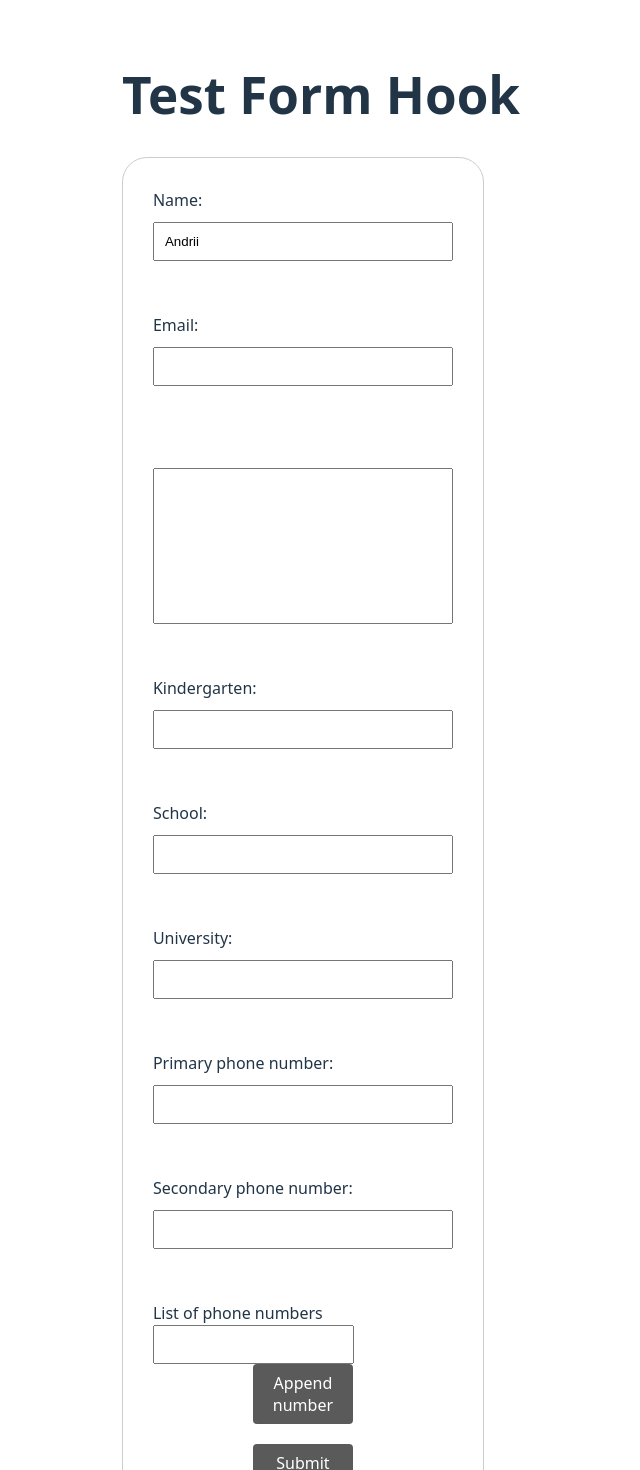
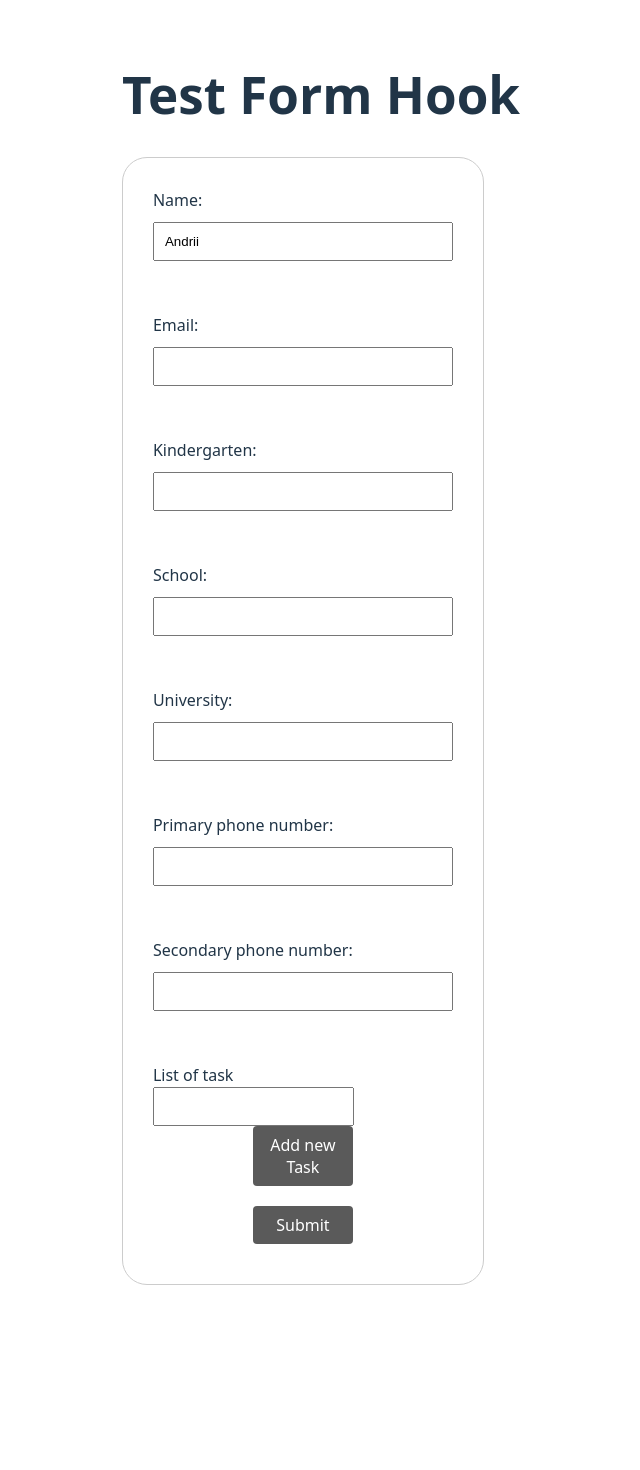
Before and after one commit to AndriyGazda/test-react-hook-form, a React (Vite) app: page / in a window 1280 px wide. Shown: the top 1470 px of the page, without its empty margins (319-959 px from the left). After the commit the page ends 1317 px from the top, so only its background shows below. Built offline with nearby package versions, Linux system fonts and the light colour scheme.

Commit message:
use new hook "useFieldArray"

```diff
--- a/src/form-component/form.tsx
+++ b/src/form-component/form.tsx
@@ -12,9 +12,12 @@ type TFormData = {
     university: string;
   };
   phoneNumber: string[];
-  phNumbers: {
-    number: string;
-  }[];
+  // phNumbers: {
+  //   number: string;
+  // }[];
+  taskAdd: {
+    task: string;
+  }[]
 };
 
 const FormComponent = () => {
@@ -45,13 +48,14 @@ const FormComponent = () => {
             university: ''
           },
           phoneNumber: ['', ''],
-          phNumbers: [{ number: '' }]
+          // phNumbers: [{ number: '' }],
+          taskAdd: [{task:''}]
         }
       }
     );
   const { errors } = formState;
   const { fields, append, remove } = useFieldArray({
-    name: 'phNumbers',
+    name: 'taskAdd',
     control
   });
 
@@ -105,17 +109,17 @@ const FormComponent = () => {
         />
         <p className={'error'}>{errors.email?.message}</p>
 
-        <textarea
-          {...register('messageForName', {
-            required: {
-              value: true,
-              message: 'Message is required'
-            }
-          })}
-          rows={10}
-          cols={10}
-        />
-        <p className={'error'}>{errors.messageForName?.message}</p>
+        {/*<textarea*/}
+        {/*  {...register('messageForName', {*/}
+        {/*    required: {*/}
+        {/*      value: true,*/}
+        {/*      message: 'Message is required'*/}
+        {/*    }*/}
+        {/*  })}*/}
+        {/*  rows={10}*/}
+        {/*  cols={10}*/}
+        {/*/>*/}
+        {/*<p className={'error'}>{errors.messageForName?.message}</p>*/}
 
         <label htmlFor="kindergarten">Kindergarten:</label>
         <input
@@ -166,28 +170,50 @@ const FormComponent = () => {
         <p className={'error'}>{errors.phoneNumber?.[1]?.message}</p>
 
         <div>
-          <label>List of phone numbers</label>
+          <label>List of task</label>
           <div>
-            {fields.map((field, index) => {
-              return (
-                <div key={field.id}>
-                  <input
-                    type="text"
-                    {...register(`phNumbers.${index}.number` as const)}
-                  />
-                  {index > 0 && (
-                    <button type={'button'} onClick={() => remove(index)}>
-                      Remove
-                    </button>
-                  )}
-                </div>
-              );
+            {fields.map((task, index)=> {
+              return (<div                   key={task.id}
+              >
+                <input
+                  type="text"
+                  {...register(`taskAdd.${index}.task` as const)}/>
+                { index > 0 &&
+                  <button type = "button"
+                         onClick = {() => remove(index)}> Remove task</button>
+                }
+              </div>)
             })}
-            <button type={'button'} onClick={() => append({ number: '' })}>
-              Append number
-            </button>
+
+            <button type="button" onClick={()=> append({task: ""})}>Add new Task</button>
           </div>
         </div>
+
+
+        {/*<div>*/}
+        {/*  <label>List of phone numbers</label>*/}
+        {/*  <div>*/}
+        {/*    {fields.map((field, index) => {*/}
+        {/*      return (*/}
+        {/*        <>*/}
+        {/*          <input*/}
+        {/*            key={field.id}*/}
+        {/*            type="text"*/}
+        {/*            {...register(`phNumbers.${index}.number` as const)}*/}
+        {/*          />*/}
+        {/*          {index > 0 && (*/}
+        {/*            <button type={'button'} onClick={() => remove(index)}>*/}
+        {/*              Remove*/}
+        {/*            </button>*/}
+        {/*          )}*/}
+        {/*        </>*/}
+        {/*      );*/}
+        {/*    })}*/}
+        {/*    <button type={'button'} onClick={() => append({ number: '' })}>*/}
+        {/*      Append number*/}
+        {/*    </button>*/}
+        {/*  </div>*/}
+        {/*</div>*/}
 
         <div className="button-wrapper">
           <button type="submit">Submit</button>
```
